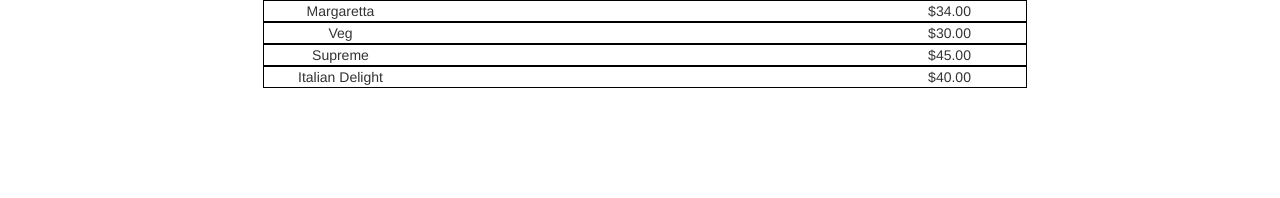
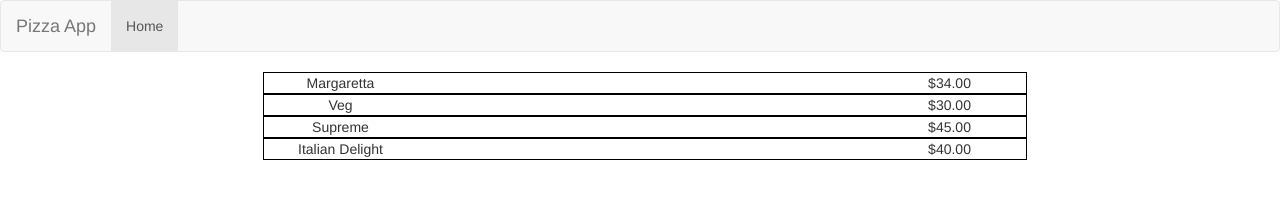
Before and after one commit to prabodhmeshram/angular-pizaa-app, a website: page index.html in a window 1280 px wide. Drawn offline with Linux system fonts and the light colour scheme.

Commit message:
Added Nav Bar

```diff
--- a/index.html
+++ b/index.html
@@ -1,74 +1,75 @@
 <!DOCTYPE html>
 <html lang="en" ng-app="pizzaApp" ng-controller="TitleController">
+
 <head>
     <title>{{ title }}</title>
-
     <meta name="viewport" content="width=device-width, initial-scale=1">
-
     <link rel="stylesheet" type="text/css" href="app.css">
     <script type="text/javascript" src="./angular.min.js"></script>
     <script type="text/javascript" src="./app.js"></script>
-
     <link rel="stylesheet" type="text/css" href="./bootstrap.css">
-
     <!-- Bootstrap -->
     <script type="text/javascript" src="./jquery.min.js"></script>
     <script type="text/javascript" src="./bootstrap.min.js"></script>
-
     <style type="text/css">
-	.container{
+    .container {
         height: 100%;
         width: 100%;
     }
 
-	.top-navbar{
+    .top-navbar {
         height: 20%;
         width: 100%;
     }
 
-	.contents{
+    .contents {
         height: 80%;
         width: 100%;
     }
 
-	.float-left{
+    .float-left {
         float: left;
     }
 
-	.float-right{
+    .float-right {
         float: right;
     }
 
-	.clear{
+    .clear {
         clear: both;
     }
 
-	.pizza-container{
+    .pizza-container {
         width: 100%;
         border: 1px solid black;
         text-align: center;
     }
 
-	.pizza-container .title,.pizza-container .price{
+    .pizza-container .title,
+    .pizza-container .price {
         width: 20%;
     }
+    </style>
+</head>
 
-</style>
-
-</head>
-	<body >
+<body>
+    <nav class="navbar navbar-default">
+        <div class="container-fluid">
+            <div class="navbar-header">
+                <a class="navbar-brand" href="#">Pizza App</a>
+            </div>
+            <ul class="nav navbar-nav">
+                <li class="active"><a href="#">Home</a></li>
+            </ul>
+        </div>
+    </nav>
     <div class='container-fluid'>
-			<div class='top-navbar row'>
-				<div class='nav-contents'>
-				</div>
-			</div>
         <div class='contents row'>
             <div class='col-md-2'></div>
             <div class='col-md-8'>
                 <div ng-controller="PizzaController" class='main-contents'>
                     <div>
                         <!-- <div class="title">{{message}}</div> -->
-
                         <ul>
                             <li ng-repeat='pizza in PizzaData'>
                                 <div class='pizza-container'>
@@ -84,6 +85,6 @@
             <div class='col-md-2'></div>
         </div>
     </div>
+</body>
 
-	</body>
 </html>
```
Lines whose indentation alone changed are shown as unchanged.
